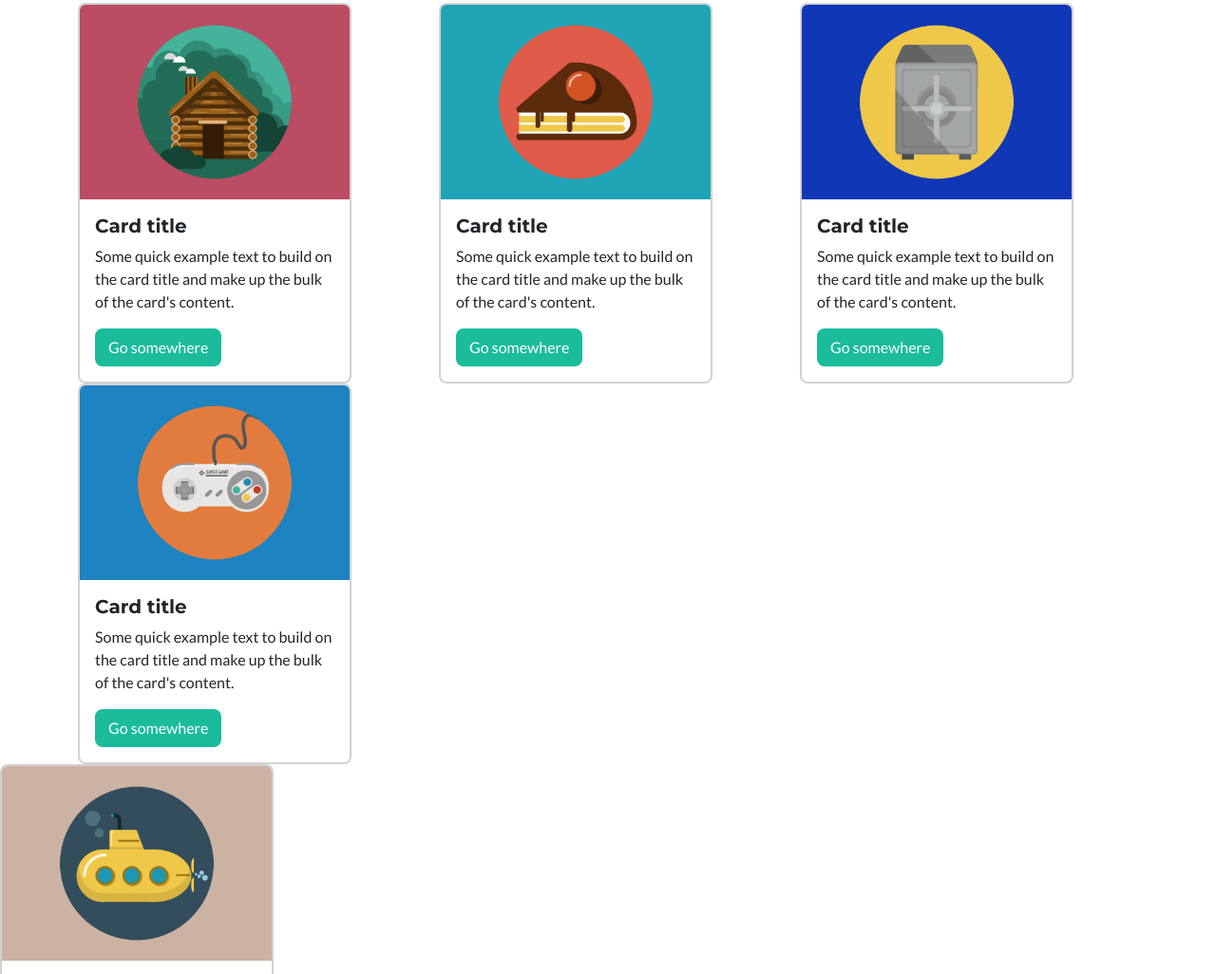
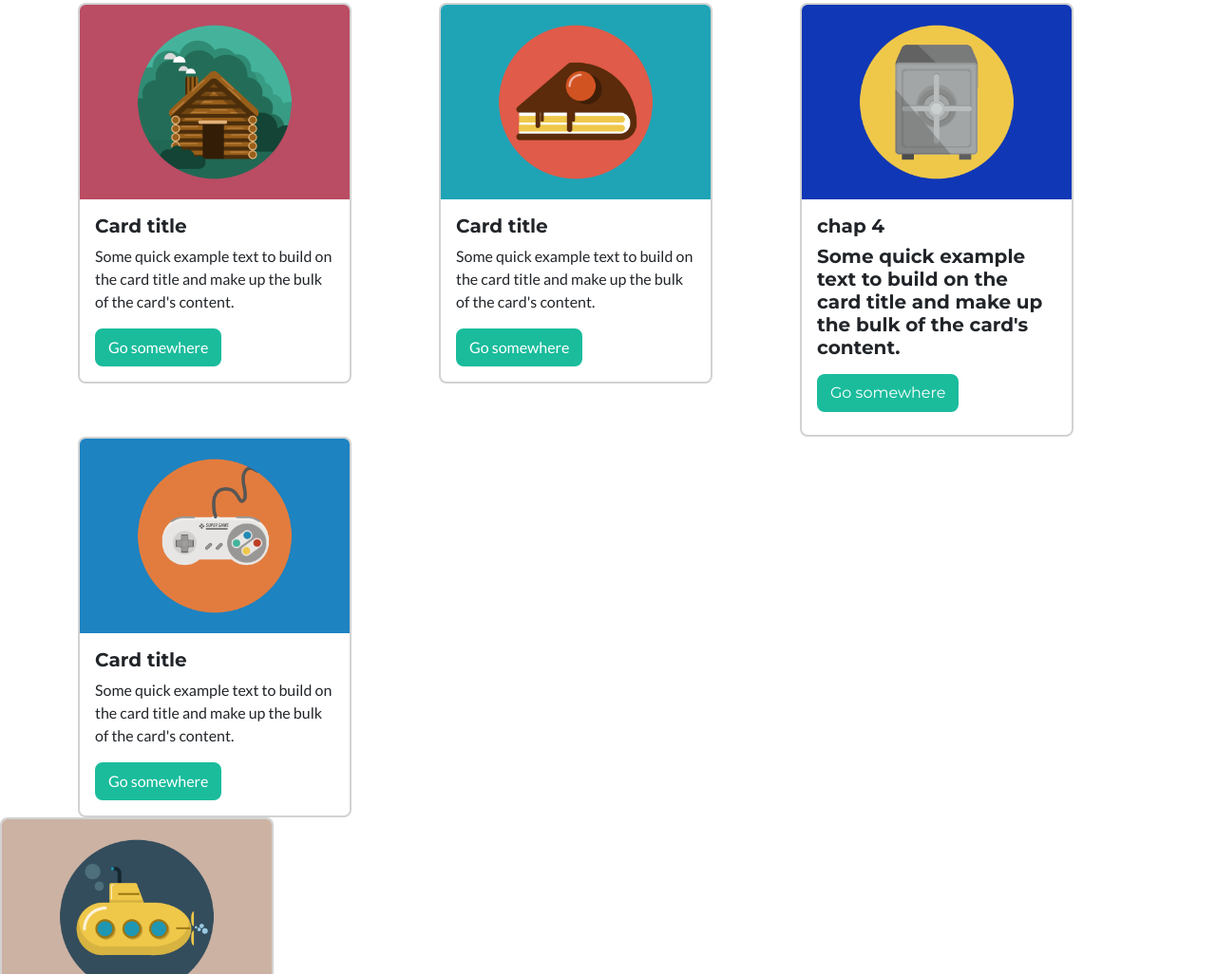
Before and after one commit to jameswillemse2005160120-source/jameswillemse2005160120-source-portfolio.main, a plain HTML site: page index.html in a window 1280 px wide. Shown: the part 876-1902 px from the top of the page at 95% size. Drawn offline with nearby package versions, Linux system fonts and the light colour scheme.

Commit message:
Update index.html

```diff
--- a/index.html
+++ b/index.html
@@ -81,7 +81,7 @@
       <div class="card" style="width: 18rem;">
   <img src="assets/img/portfolio/safe.png" class="card-img-top" alt="...">
   <div class="card-body">
-    <h5 class="card-title">Card title</h5>
+    <h5 class="card-title">chap 4<h5>
     <p class="card-text">Some quick example text to build on the card title and make up the bulk of the card's content.</p>
     <a href="chapter4/index.html" class="btn btn-primary">Go somewhere</a>
   </div>
```
